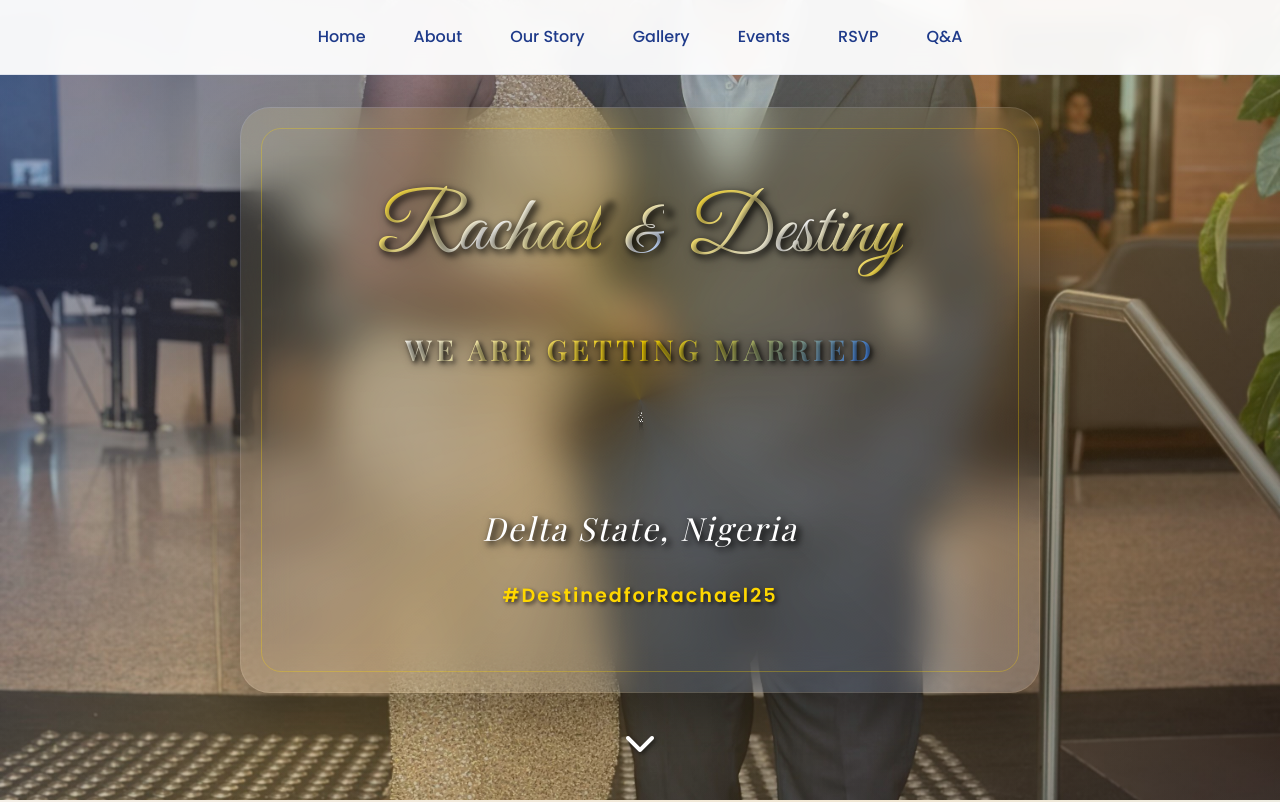
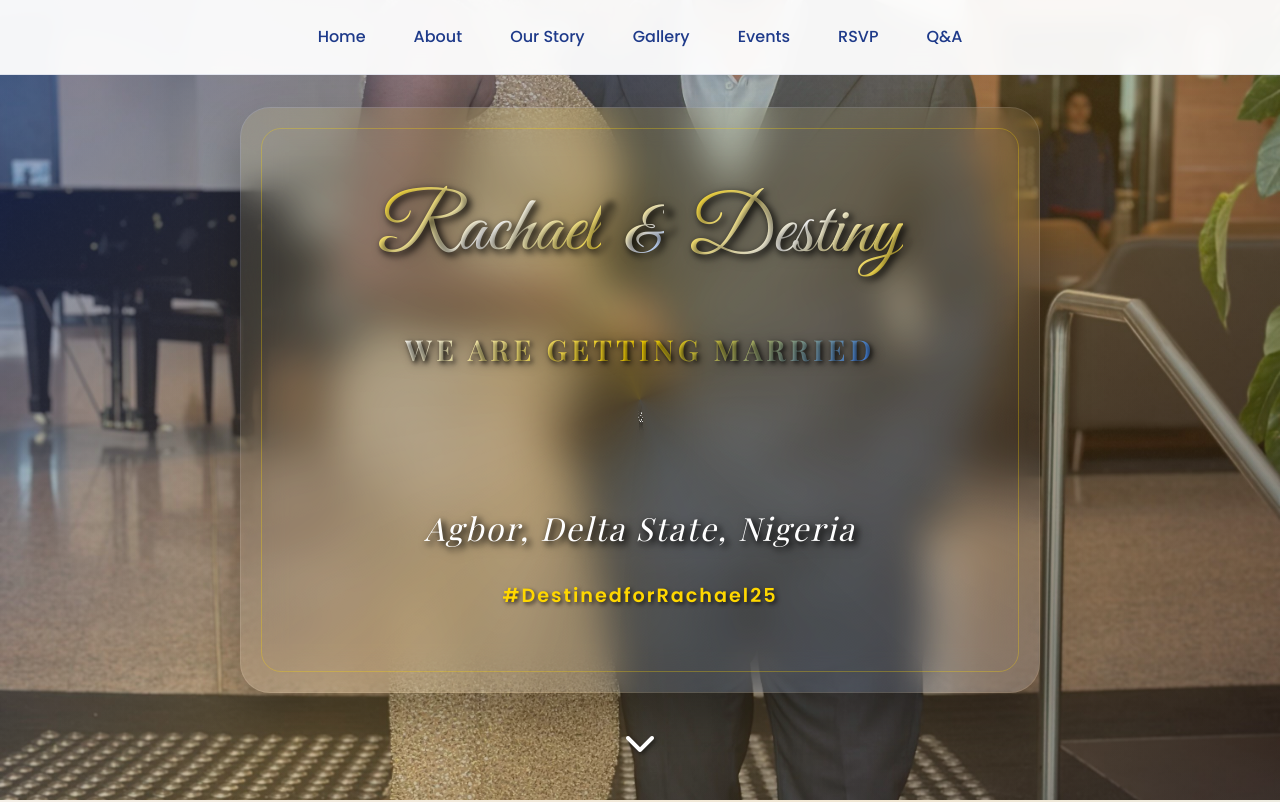
Before and after one commit to maroshellz/alaska, a plain HTML site: page index.html in a window 1280 px wide. Shown: the top 802 px of the page. Drawn offline with nearby package versions, Linux system fonts and the light colour scheme.

Commit message:
Update index.html

```diff
--- a/index.html
+++ b/index.html
@@ -69,7 +69,7 @@
                             <p class="hero-date" style="color:white">December 20, 2025</p>
 
                         </div>
-                        <h3>Delta State, Nigeria</h3>
+                        <h3>Agbor, Delta State, Nigeria</h3>
                         <div class="hero-hashtag">
                             <p class="hashtag">#DestinedforRachael25</p>
                         </div>
```
